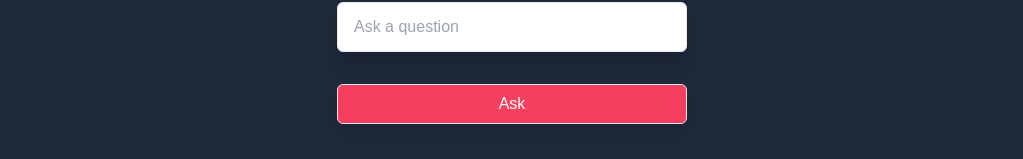
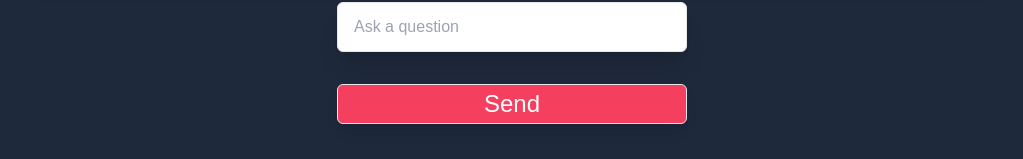
Before and after one commit to zackzellto/JARVIS, a React (Vite) app in the folder client/: page / in a window 1280 px wide. Shown: the part 638-797 px from the top of the page, without its empty margins (128-1151 px from the left). Built offline with nearby package versions, Linux system fonts and the light colour scheme.

Commit message:
Changed from davinci to gpt3.5 model, FINISHED!

```diff
--- a/client/src/App.tsx
+++ b/client/src/App.tsx
@@ -48,7 +48,8 @@ function App() {
     const target = e.target as typeof e.target & {
       question: { value: string };
     };
-    setQuestion(target.question.value);
+    const inputQuestion = target.question.value;
+    setQuestion(inputQuestion);
     target.question.value = "";
   };
 
@@ -106,10 +107,10 @@ function App() {
             />
             <br />
             <button
-              className="border h-[40px] shadow-lg rounded-md bg-rose-500 text-white w-[350px]"
+              className="border text-2xl h-[40px] shadow-lg rounded-md bg-rose-500 text-white w-[350px]"
               type="submit"
             >
-              Ask
+              Send
             </button>
           </form>
         </header>
```
Also changed, not shown: 1 other file (tests, documents, lock files or other folders).
